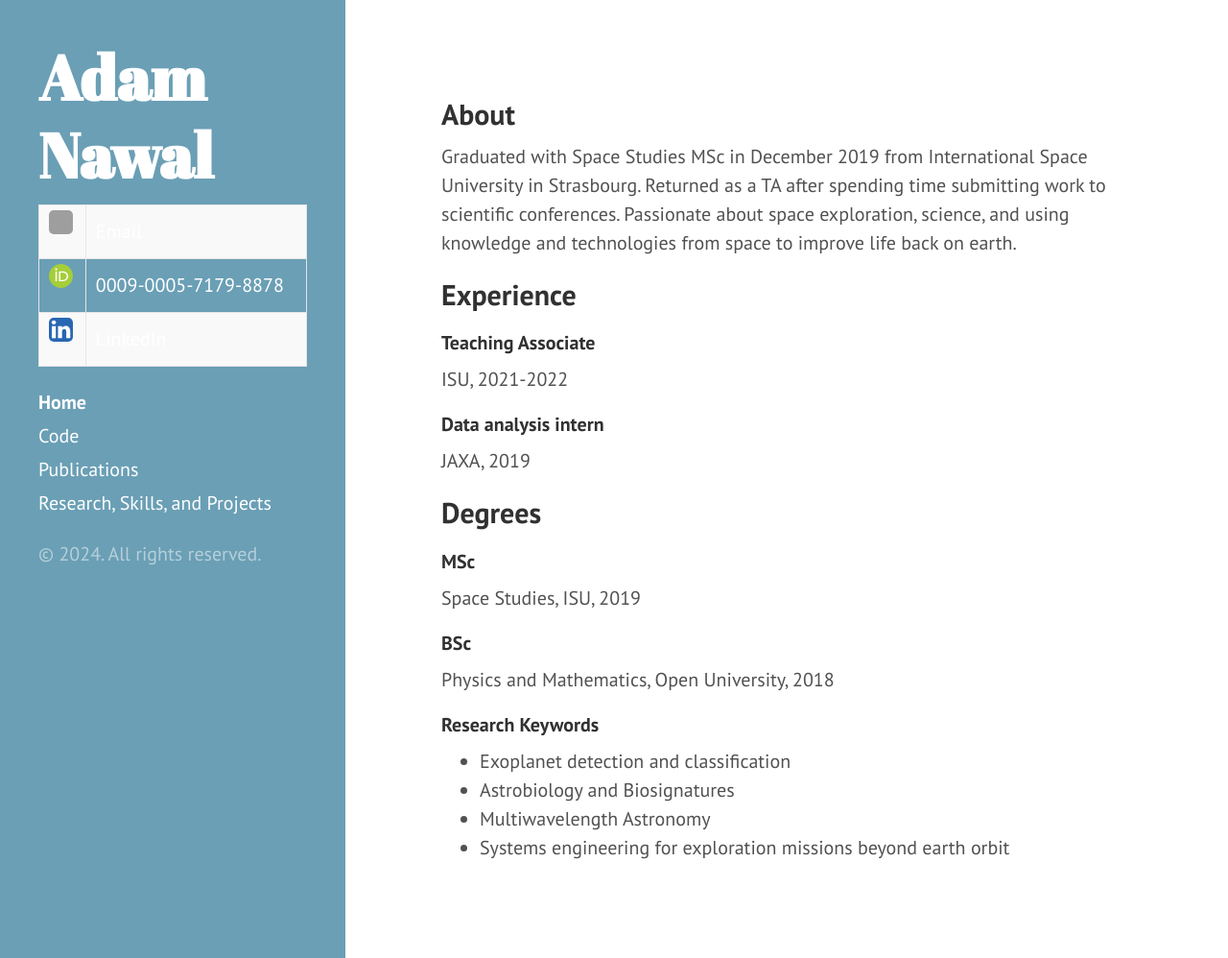
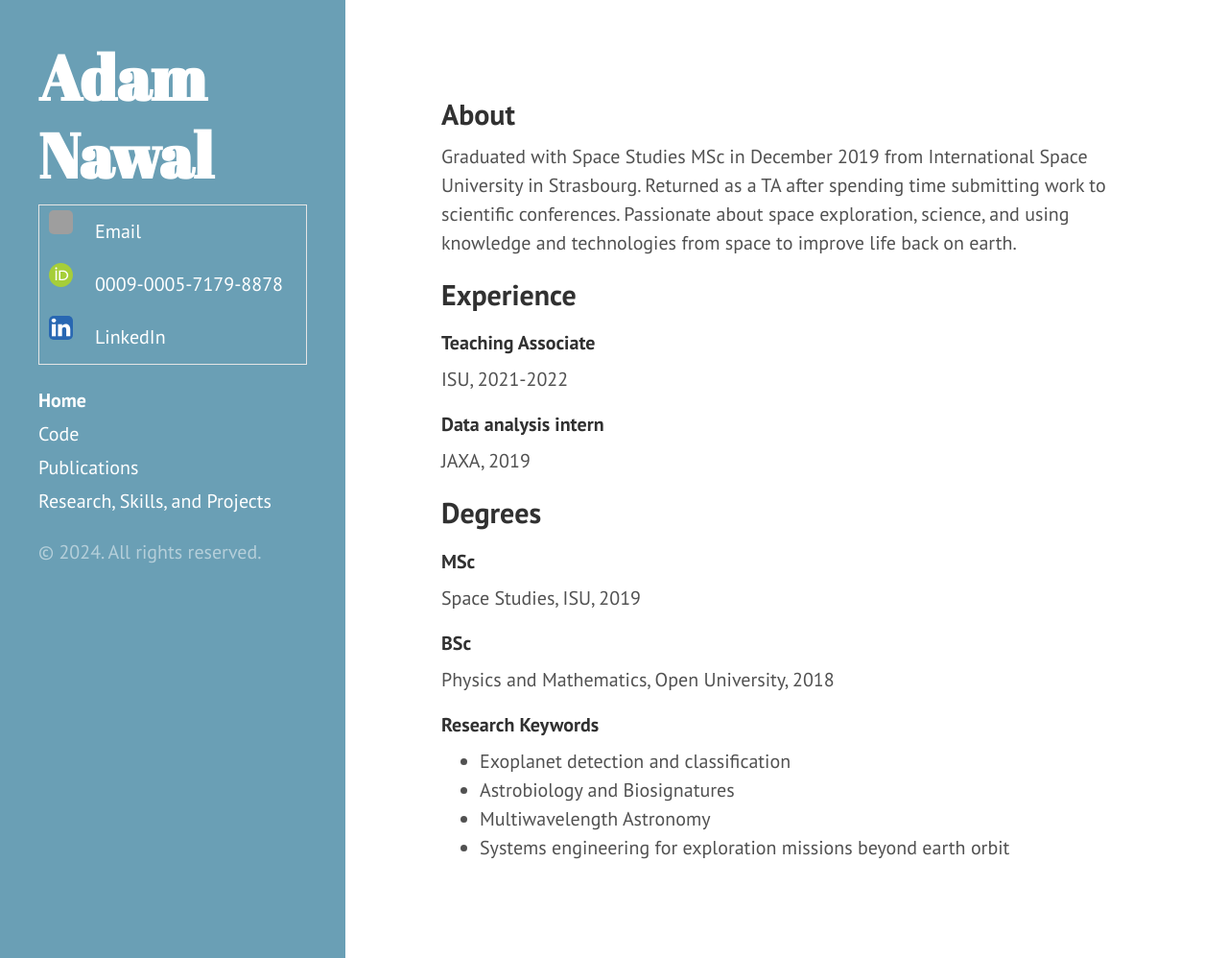
Before and after one commit to ConstantUncle/ConstantUncle.github.io, a Jekyll site: the page built from index.html, in a window 1280 px wide and 998 px high. Shown: the whole window at 96% size. Built offline with Jekyll 4.4.1, drawn with Linux system fonts in a browser that asks for light colours; grey boxes are pictures that could not be loaded.

Commit message:
Update poole.css
Removed borders and bg colour for tables

```diff
--- a/public/css/poole.css
+++ b/public/css/poole.css
@@ -244,11 +244,10 @@ table {
 td,
 th {
   padding: .25rem .5rem;
-  border: 1px solid #e5e5e5;
+  border: 0px solid #e5e5e5;
 }
 tbody tr:nth-child(odd) td,
 tbody tr:nth-child(odd) th {
-  background-color: #f9f9f9;
 }
 
 
```
